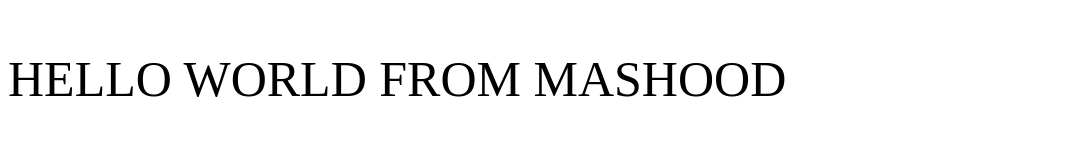
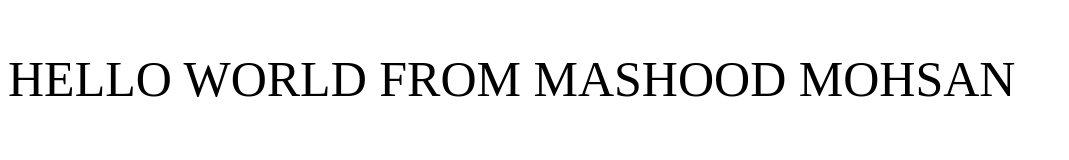
Before and after one commit to Mashood3624/Bootcamp2020-PIAIC, a plain HTML site: page index.html in a window 1280 px wide. Shown: the whole page, without its empty margins (0-1069 px from the left). Drawn offline with Linux system fonts and the light colour scheme.

Commit message:
update name and test CICD

```diff
--- a/index.html
+++ b/index.html
@@ -7,6 +7,6 @@
     <link rel="stylesheet" href="index.css">
 </head>
 <body>
-    <p class="helloworld">HELLO WORLD FROM MASHOOD</p>
+    <p class="helloworld">HELLO WORLD FROM MASHOOD MOHSAN</p>
 </body>
 </html>
```
